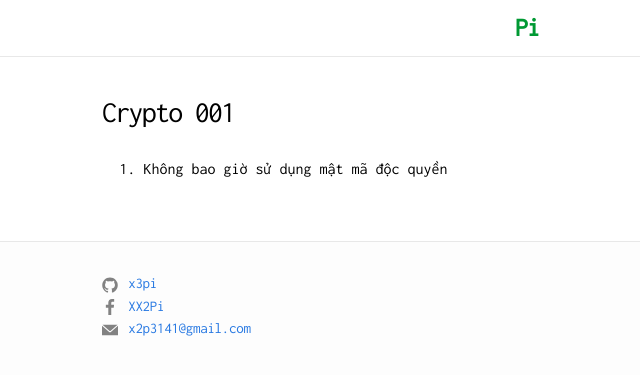
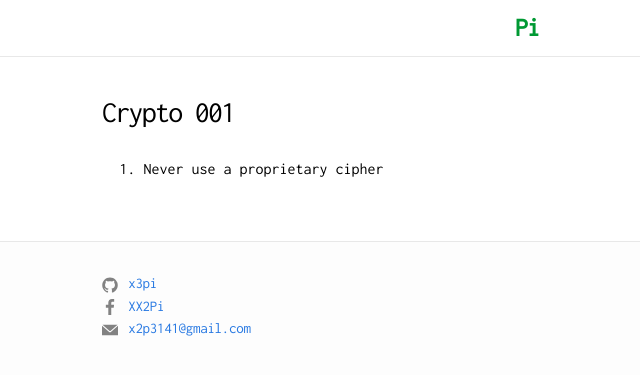
Before and after one commit to x3pi/x3pi.github.io, a Jekyll site: the page built from crypto/crypto-001.md, in a window 1280 px wide. Shown: the top 375 px of the page, without its empty margins (138-778 px from the left). Built offline with Jekyll 4.4.1, drawn with Linux system fonts in a browser that asks for light colours; nearby versions of some CDN libraries; comment, search, counter and statistics services are not loaded.

Commit message:
Update from Forestry.io - Updated crypto-001.md

```diff
--- a/crypto/crypto-001.md
+++ b/crypto/crypto-001.md
@@ -8,4 +8,4 @@ author: Pi
 tags: []
 
 ---
-1. Không bao giờ sử dụng mật mã độc quyền
+1. Never use a proprietary cipher
```
